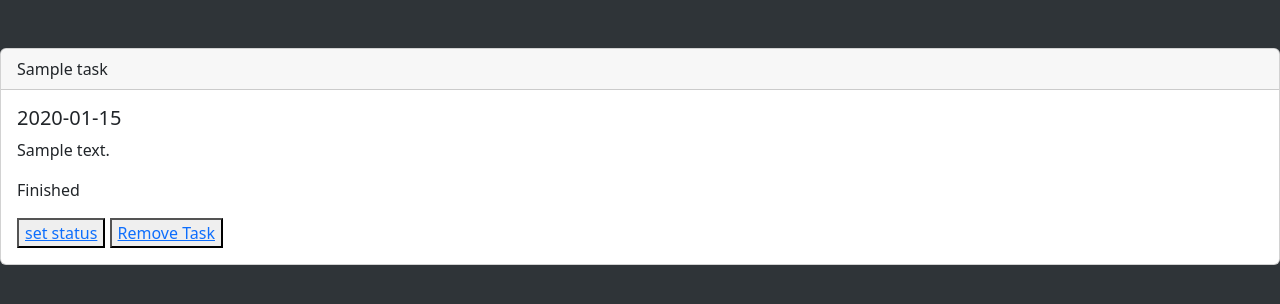
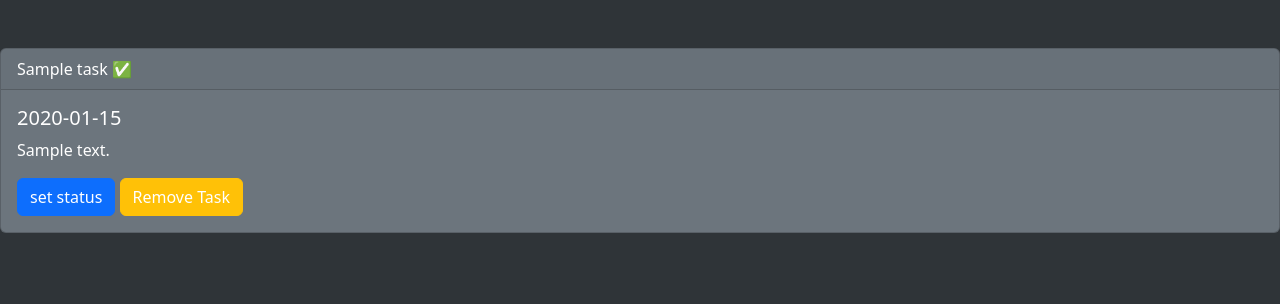
Before and after one commit to ghaziangunawan/PBP-Assignment2, a Django app: page /todolist/ in a window 1280 px wide. Shown: the part 92-396 px from the top of the page. Run offline with Django 4.2, Linux system fonts and the light colour scheme; the first user in the database is signed in; tables that the repository leaves empty hold one stand-in row (Sample ...).

Commit message:
assignment 4 style update

```diff
--- a/todolist/templates/login.html
+++ b/todolist/templates/login.html
@@ -45,9 +45,9 @@
 
 <nav class="navbar  navbar-expand-lg navbar-dark bg-dark navbar-brand-center py-3">
     <div class="container-fluid">
-      <a class="navbar-brand mb-0 h1 " href="#"><img src="https://www.iconsdb.com/icons/preview/white/checkmark-xxl.png" width="50" height="50"></a>
-      </div>
-  </nav>
+        <a class="navbar-brand mb-0 h1 " href="#"><img src="https://www.iconsdb.com/icons/preview/white/checkmark-xxl.png" width="50" height="50"></a>
+    </div>
+</nav>
 
 <body style="background-image: url(https://wallpaperaccess.com/full/7237875.png) ">
     <div class="global-container mt-5 ">
--- a/todolist/templates/todolist.html
+++ b/todolist/templates/todolist.html
@@ -16,8 +16,12 @@
   .nav-link{
     color: #fff
   }
+  .card-header,.card-title,.card-text{
+    color: #ffffff
+  }
 </style>
-  <nav class="navbar  navbar-expand-lg navbar-custom py-3">
+
+<nav class="navbar  navbar-expand-lg navbar-custom py-3">
     <div class="container-fluid">
       <a class="navbar-brand mb-0 h1" href="{% url 'todolist:show_todolist' %}"><img src="https://www.iconsdb.com/icons/preview/white/checkmark-xxl.png" width="50" height="50"></a>
       <button class="navbar-toggler" type="button" data-bs-toggle="collapse" data-bs-target="#navbarNav" aria-controls="navbarNav" aria-expanded="false" aria-label="Toggle Navigation">
@@ -46,22 +50,20 @@
 <body style="background-color:#2F3438 ">
     {% for item in list_item %}
     <tr>
-      <div class="card mb-2 mt-5" >
+      <div class="card bg-secondary mb-2 mt-5" >
         <div class="card-header">
-          <th>{{item.title}}</th>
+          <th>{{item.title}}{% if item.is_finished %}
+            ✅
+            {% else %}
+            ❌
+            {% endif %}
+          </th>
         </div>
         <div class="card-body">
           <h5 class="card-title">{{item.date}}</h5>
           <p class="card-text">{{item.description}}</p>
-          <p class="card-text">
-            <td>{% if item.is_finished %}
-              Finished
-              {% else %}
-              Not Finished
-              {% endif %}
-            </td>
-          </p>
-          <button><a href="{% url 'todolist:set_status' item.id %}">set status</a></button> <button><a href="{% url 'todolist:set_remove' item.id %}">Remove Task</a></button>
+          <button type="button" class="btn btn-primary"><a href="{% url 'todolist:set_status' item.id %}"style="color:#ffffff; text-decoration: none;">set status</a></button>
+          <button type="button" class="btn btn-warning"><a href="{% url 'todolist:set_remove' item.id %}"style="color:#ffffff; text-decoration: none;">Remove Task</a></button>
         </div>
       </div>
 
```
Also changed, not shown: todolist/templates/background1.jpg (added).
